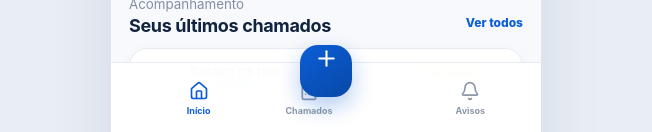
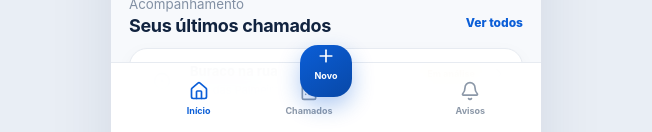
Before and after one commit to rhenanjogafacil123/meajudaserginho, a React (Vite) app: page / in a window 1280 px wide. Shown: the part 668-800 px from the top of the page, without its empty margins (314-966 px from the left). Built offline with nearby package versions, Linux system fonts and the light colour scheme.

Commit message:
fix: make Novo a normal bottom navigation item

```diff
--- a/src/App.tsx
+++ b/src/App.tsx
@@ -547,7 +547,8 @@ function App() {
         <span>Chamados</span>
       </button>
       <button type="button" className="new-button" onClick={() => startNew()}>
-        <Plus size={25} />
+        <Plus size={20} />
+        <span>Novo</span>
       </button>
       <button type="button" className={screen === "notices" ? "active" : ""} onClick={() => setScreen("notices")}>
         <Bell size={20} />
```
